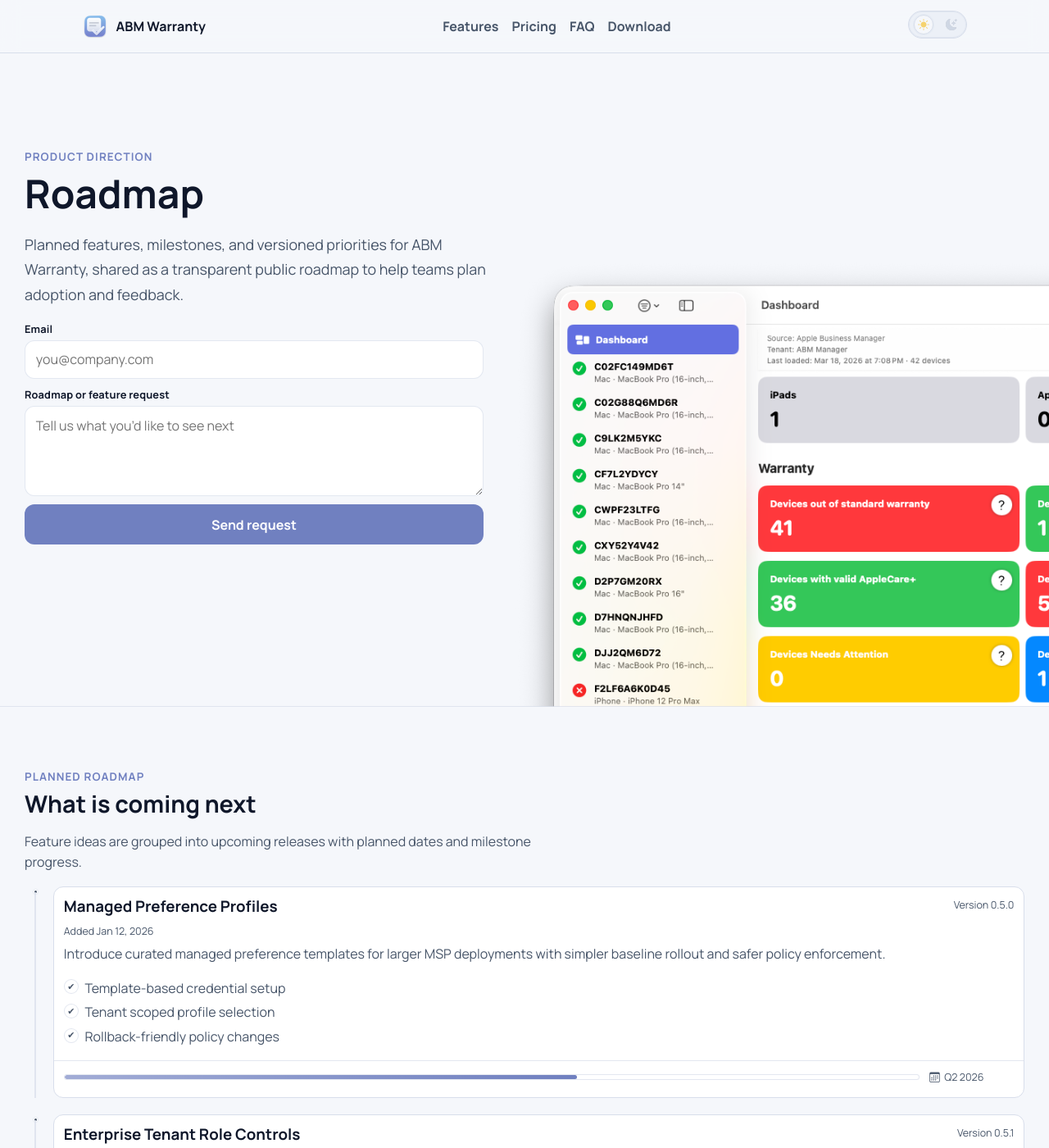
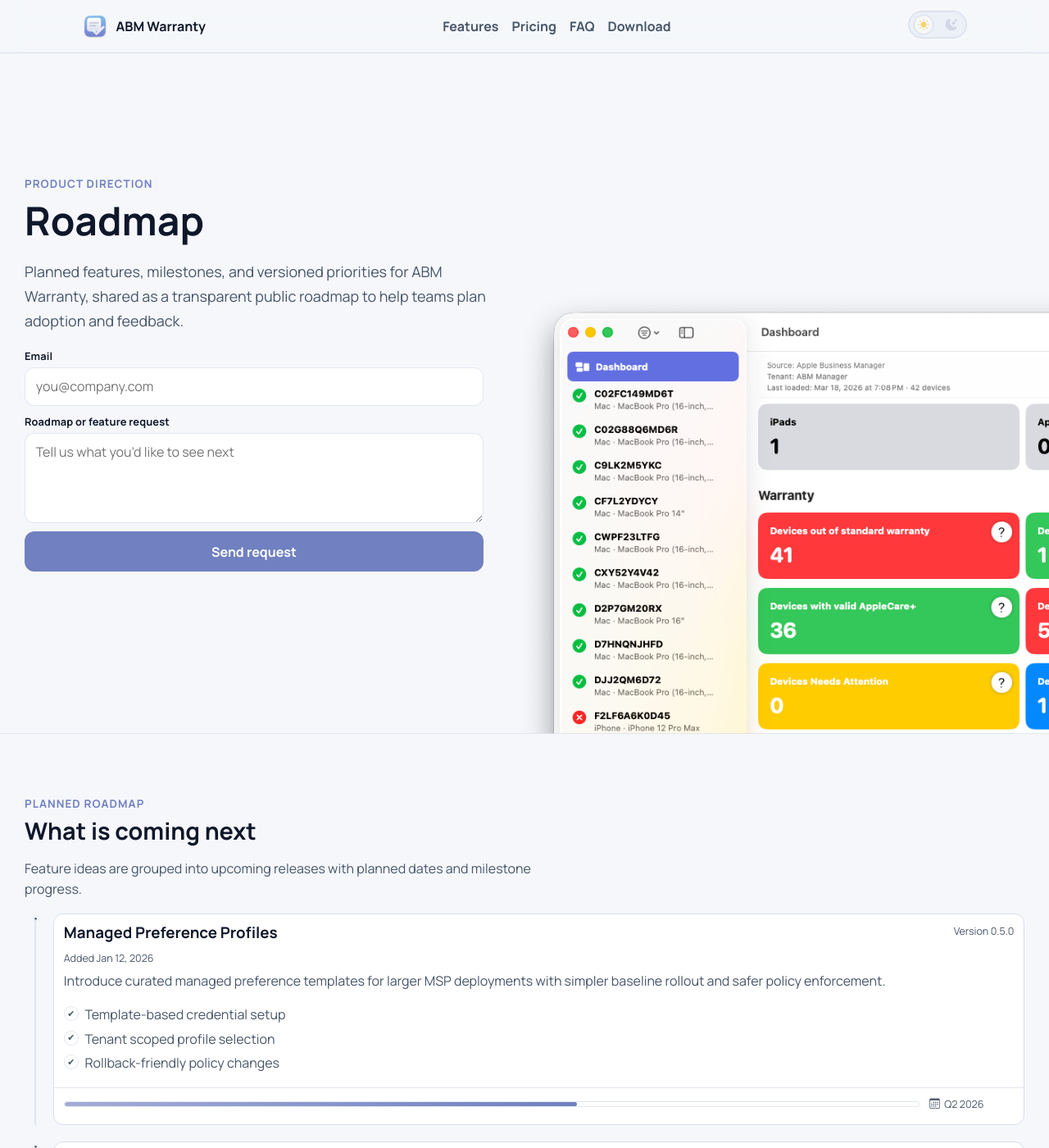
Before and after one commit to jonbrown21/abmwarranty, a Jekyll site: the page built from roadmap.md, in a window 1280 px wide and 1400 px high. Shown: the whole window at 82% size. Built offline with Jekyll 4.4.1, drawn with Linux system fonts in a browser that asks for light colours.

Commit message:
style: push roadmap hero copy down to align with image top

```diff
--- a/assets/css/main.css
+++ b/assets/css/main.css
@@ -560,7 +560,8 @@ html[data-theme='dark'] .theme-icon-light { color: #9ca9c0; opacity: 0.35; }
 }
 
 .hero-band--roadmap .hero-copy-col {
-  padding-top: 1.05rem;
+  margin-top: clamp(2.2rem, 4vw, 3.1rem);
+  padding-top: 0;
 }
 
 .hero-band + #features::before {
```
